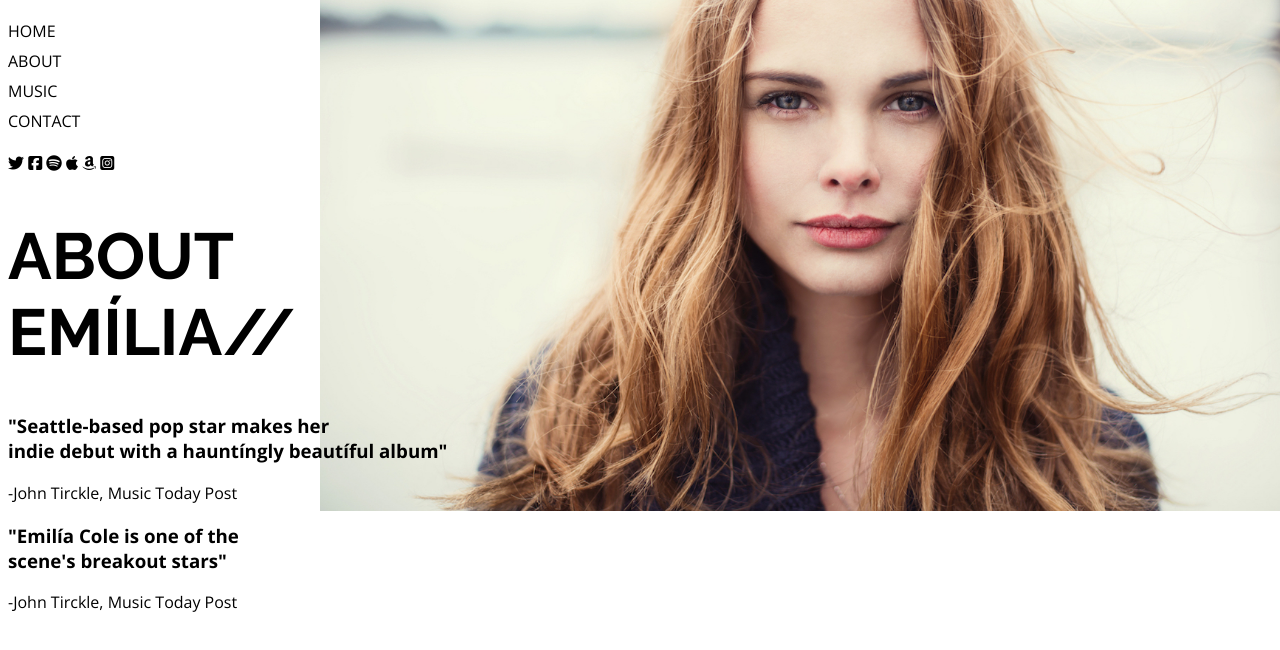
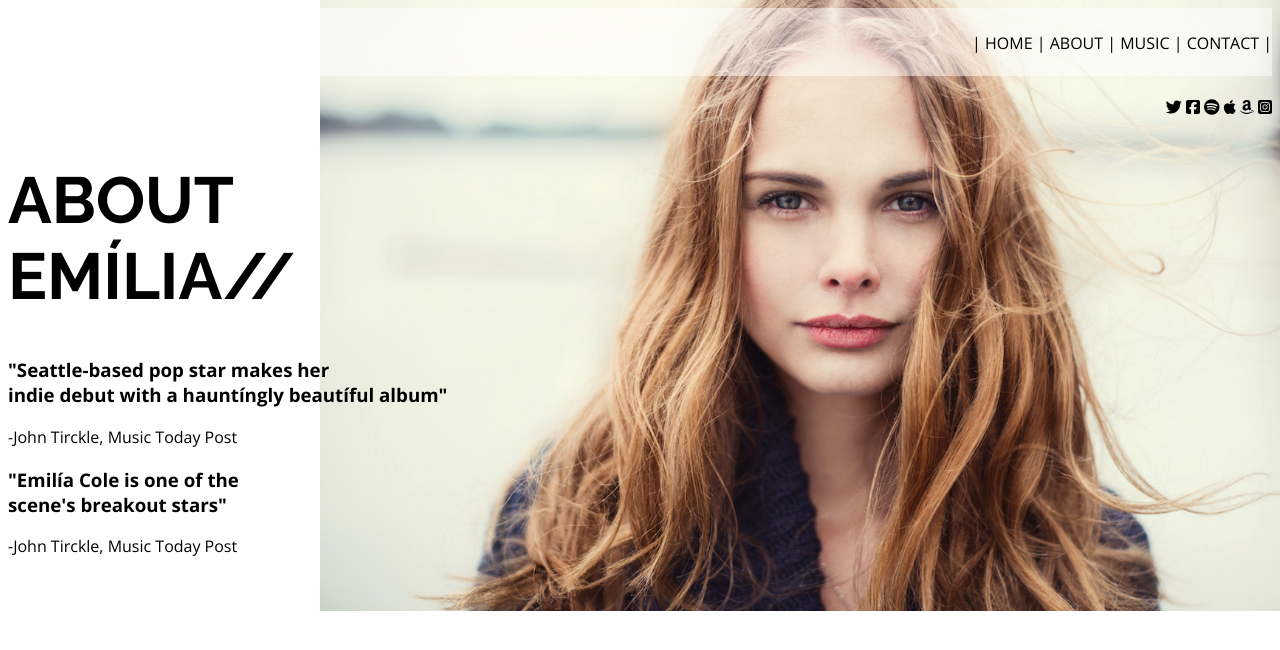
Before and after one commit to DebEscobar1988/EMILIACOLE, a website: page views/about.html in a window 1280 px wide. Drawn offline with nearby package versions, Linux system fonts and the light colour scheme.

Commit message:
feat: "se agrega una nueva característica"

```diff
--- a/public/css/about.css
+++ b/public/css/about.css
@@ -2,6 +2,6 @@ body.about{
     background-image:url('/img/emilia-about.jpg');
     background-size: 75%;
     background-repeat: no-repeat;
-    background-position: right -130px;
+    background-position: right -30px;
 
 }
--- a/public/css/header.css
+++ b/public/css/header.css
@@ -9,10 +9,10 @@ header nav ul li {
 }
 .header__horizontal nav.menu{
     background-color: rgba(255, 255, 255, 0.5);
-    padding-top: 2px;
+    padding-top: 4px;
     padding-bottom: 2px;
-    margin-bottom: 20px;
-}
+    margin-bottom: 20px;}
+
 .header__horizontal nav ul li {
     display: inline;
 }
--- a/views/about.html
+++ b/views/about.html
@@ -8,18 +8,18 @@
     <link rel="stylesheet" href="/css/styles.css">
 </head>
 <body class = "about">
-    <header>
-        <nav>
+    <header class="header__horizontal">
+        <nav class="menu">
             <ul>
                 <li>
-                    <a href="/">HOME</a>
+                    <a href="/">| HOME |</a>
                 </li>
-                <li><a href="/about">ABOUT</a></li>
-                <li><a href="/music">MUSIC</a></li>
-                <li><a href="/contact">CONTACT</a></li>
+                <li><a href="/about">ABOUT |</a></li>
+                <li><a href="/music">MUSIC |</a></li>
+                <li><a href="/contact">CONTACT |</a></li>
             </ul>
         </nav>
-        <nav>
+        <nav class="redes">
             <a href=""><i class="fab fa-twitter"></i></a>
             <a href=""><i class="fab fa-facebook-square"></i></a>
             <a href=""><i class="fab fa-spotify"></i></a>
```
Also changed, not shown: views/contact.html (+6 -6 lines), views/music.html (+6 -6 lines).
